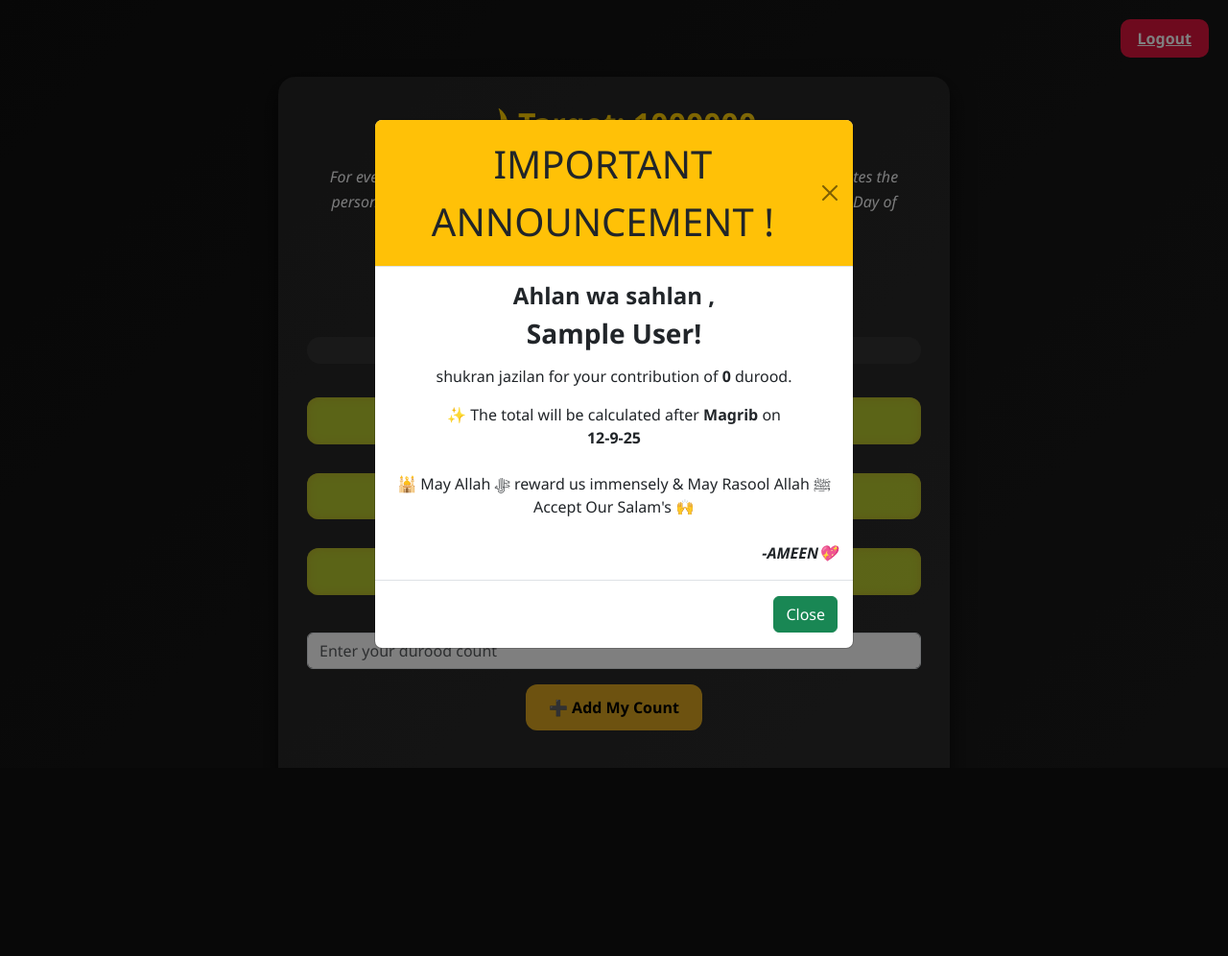
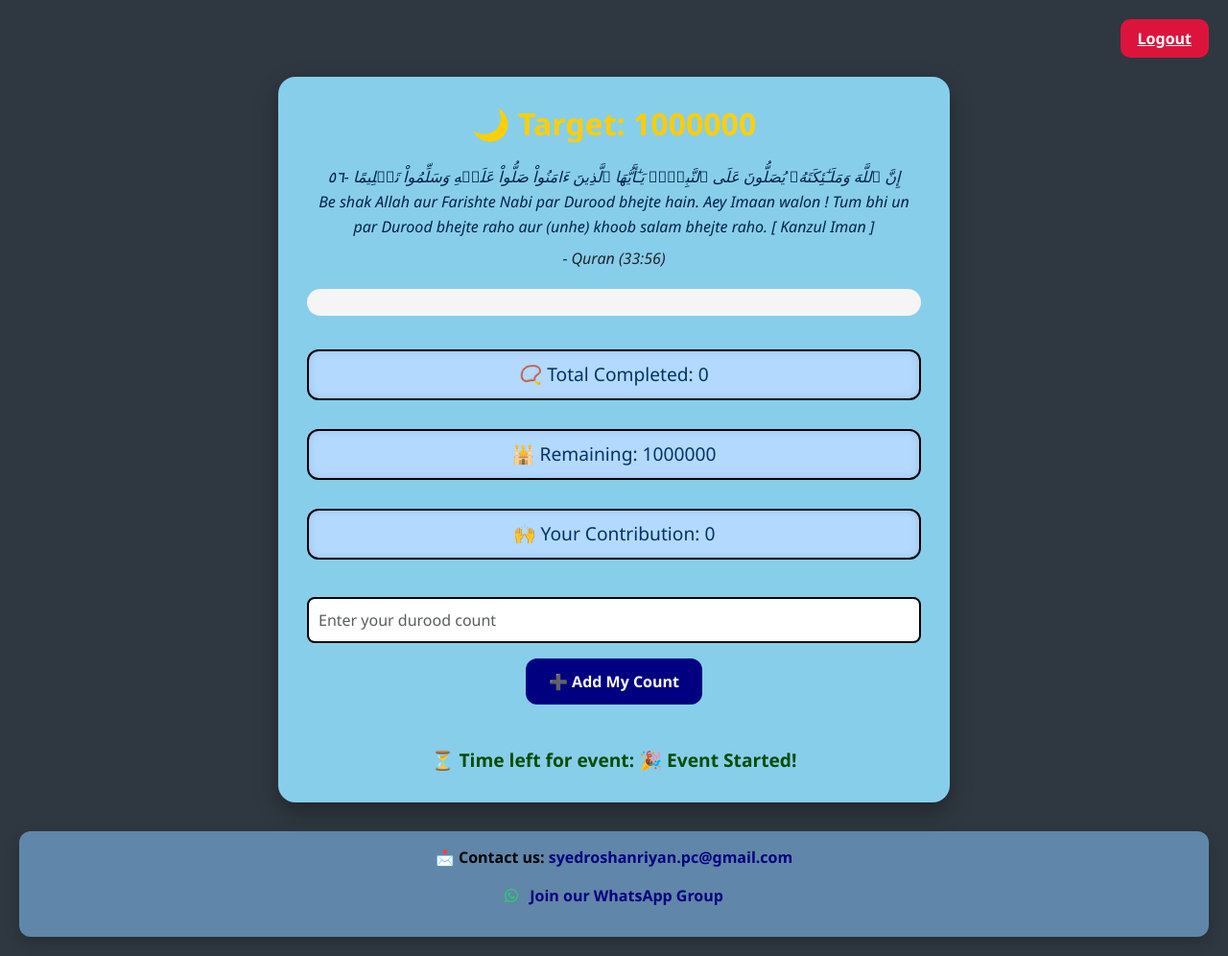
Before and after one commit to syedroshanriyan-pc/durood_counter, a Flask app: page / in a window 1280 px wide. Shown: the whole page at 96% size. Before the commit the page ends 800 px from the top, so only its background shows below. Run offline with Flask 3, Linux system fonts and the light colour scheme; the visitor is signed in with stand-in values (Sample User, id 1); data that the repository does not hold is empty.

Commit message:
index.html

```diff
--- a/durood_counter/templates/index.html
+++ b/durood_counter/templates/index.html
@@ -8,8 +8,8 @@
   <link href="https://cdnjs.cloudflare.com/ajax/libs/font-awesome/6.4.0/css/all.min.css" rel="stylesheet">
 <style>
   body {
-      background: linear-gradient(135deg, #0f0f0f, #1c1c1c);
-      color: #fff;
+    background: #2f3840; /* ✅ bluish white (AliceBlue) */
+    color: #000;
     font-family: "Segoe UI", Tahoma, Geneva, Verdana, sans-serif;
     text-align: center;
     padding: 20px;
@@ -21,8 +21,10 @@
   }
   .logout-btn:hover { background: #e60000; transform: scale(1.05); }
   .card {
-      background: rgba(255, 255, 255, 0.08); border: none; border-radius: 18px;
-      box-shadow: 0px 10px 25px rgba(0,0,0,0.6); padding: 30px; max-width: 700px; margin: auto;
+    background: skyblue; /* ✅ sky blue card background */
+    border: none; border-radius: 18px;
+    box-shadow: 0px 10px 25px rgba(0,0,0,0.3);
+    padding: 30px; max-width: 700px; margin: auto;
   }
   .glitter-text {
     font-size: 2rem; font-weight: bold;
@@ -30,31 +32,72 @@
     -webkit-background-clip: text; -webkit-text-fill-color: transparent;
     background-size: 300% auto; animation: shimmer 3s linear infinite;
   }
-    @keyframes shimmer { 0% { background-position: 0% 50%; } 100% { background-position: 100% 50%; } }
-    .progress { height: 28px; border-radius: 20px; overflow: hidden; background-color: #333; margin: 20px 0; }
+  @keyframes shimmer {
+    0% { background-position: 0% 50%; }
+    100% { background-position: 100% 50%; }
+  }
+
+  .progress {
+    height: 28px;
+    border-radius: 20px;
+    overflow: hidden;
+    background-color: #f5f5f5;
+    margin: 20px 0;
+  }
   .progress-bar {
-      background: linear-gradient(90deg, #ffd700, #ffcc00, #ffc107);
-      font-weight: bold; color: #000; text-shadow: 1px 1px 2px rgba(255,255,255,0.6);
+    background: #d1e231; /* pear green */
+    font-weight: bold;
+    color: #000;
+    text-shadow: 1px 1px 2px rgba(255, 255, 255, 0.6);
     animation: glow 2s infinite alternate;
   }
-    @keyframes glow { from { box-shadow: 0 0 5px gold; } to { box-shadow: 0 0 20px goldenrod; } }
-    .count-box { font-size: 1.2rem; margin: 15px 0; padding: 10px; border-radius: 12px;
-      background: rgba(225, 248, 50, 0.774); box-shadow: inset 0 0 8px rgba(186, 165, 43, 0.763); }
+  @keyframes glow {
+    from { box-shadow: 0 0 6px #cddc39; }
+    to   { box-shadow: 0 0 18px #9acd32; }
+  }
+
+  .count-box {
+    font-size: 1.2rem; margin: 15px 0; padding: 10px; border-radius: 12px;
+    background: #b3d9ff; /* pale blue */
+    color: #003366;
+    box-shadow: inset 0 0 8px rgba(0, 0, 0, 0.1);
+    border: 2px solid black;
+  }
   .btn-custom {
-      background: goldenrod; border: none; color: #000; font-weight: bold;
+    background: navy;
+    border: none; color: #fff; font-weight: bold;
     padding: 12px 24px; border-radius: 12px; transition: 0.3s;
   }
-    .btn-custom:hover { background: gold; transform: scale(1.05); }
-    .timer { font-size: 1rem; margin-top: 20px; color: #ddd; }
-    footer { margin-top: 40px; padding: 15px; background: rgba(255, 255, 255, 0.05); border-radius: 12px; }
-    footer a { color: #25D366; font-weight: bold; text-decoration: none; margin-left: 6px; }
+  .btn-custom:hover { background: #000080; transform: scale(1.05); }
+
+  input[name="count"] {
+    background: #fff;
+    border: 2px solid black !important;
+    border-radius: 8px;
+    padding: 10px;
+  }
+
+  footer {
+    margin-top: 30px;
+    padding: 15px;
+    background: rgba(105, 148, 187, 0.85);
+    border-radius: 12px;
+    box-shadow: 0 6px 15px rgba(0,0,0,0.2);
+    text-align: center;
+  }
+  footer a {
+    color: navy;
+    font-weight: bold;
+    text-decoration: none;
+  }
   footer a:hover { text-decoration: underline; }
-    @media (max-width: 768px) {
-      body { padding: 10px; } .card { padding: 20px; width: 100%; }
-      .glitter-text { font-size: 1.5rem; } h3 { font-size: 1.2rem; }
-      .count-box { font-size: 1rem; padding: 8px; }
-      .progress { height: 22px; } .btn-custom { width: 100%; }
-      footer { font-size: 0.85rem; }
+  footer .fa-whatsapp { color: #25D366; margin-right: 8px; }
+
+  .timer {
+    font-size: 1.2rem;
+    font-weight: bold;
+    margin-top: 20px;
+    color: #004d00;
   }
 </style>
 </head>
@@ -65,12 +108,11 @@
 
   <div class="card">
     <h1 class="glitter-text">🌙 Target: {{ target }}</h1>
-    <h6 class="mt-3 mb-4 text-light" style="line-height:1.6; font-style: italic;">
-      For every Durood recited, Allah sends ten blessings, erases ten sins,
-      and elevates the person's rank ten times, and results in the nearness
-      of the Prophet ﷺ on the Day of Judgment.
+    <h6 class="mt-3 mb-2" style="line-height:1.6; font-style: italic; color:#002147;">
+      إِنَّ ٱللَّهَ وَمَلَـٰٓئِكَتَهُۥ يُصَلُّونَ عَلَى ٱلنَّبِىِّۚ يَـٰٓأَيُّهَا ٱلَّذِينَ ءَامَنُواْ صَلُّواْ عَلَيۡهِ وَسَلِّمُواْ تَسۡلِيمًا -٥٦  <br> Be shak Allah aur Farishte Nabi par Durood bhejte hain. Aey Imaan walon ! Tum bhi un par Durood bhejte raho aur (unhe) khoob salam bhejte raho.<span style="font-weight: 200;"><i> [ Kanzul Iman ] </i></span>
     </h6>
-    <h3 class="mb-4">Welcome, {{ session.fullname }}</h3>
+          <em>- Quran (33:56)</em>
+
 
     <div class="progress">
       <div class="progress-bar" role="progressbar"
@@ -79,9 +121,9 @@
       </div>
     </div>
 
-    <div class="count-box">📿 Total Completed: <span class="gold-text">{{ total }}</span></div>
-    <div class="count-box">🕌 Remaining: <span class="gold-text">{{ remaining }}</span></div>
-    <div class="count-box">🙌 Your Contribution: <span class="gold-text">{{ my_total }}</span></div>
+    <div class="count-box">📿 Total Completed: <span>{{ total }}</span></div>
+    <div class="count-box">🕌 Remaining: <span>{{ remaining }}</span></div>
+    <div class="count-box">🙌 Your Contribution: <span>{{ my_total }}</span></div>
 
     <form method="POST" action="/add" class="my-4">
       <input type="number" name="count" placeholder="Enter your durood count" required class="form-control mb-3">
@@ -92,36 +134,11 @@
   </div>
 
   <footer>
-    <p>📩 Contact us: <a href="mailto:syedroshanriyan.pc@gmail.com">syedroshanriyan.pc@gmail.com</a></p>
+    <p>📩 <b>Contact us:  </b> <a href=" mailto:syedroshanriyan.pc@gmail.com">syedroshanriyan.pc@gmail.com</a></p>
     <p><i class="fab fa-whatsapp"></i>
       <a href="https://chat.whatsapp.com/DH7lRFHXKcm1akcRmWUq5U?mode=ac_t" target="_blank">Join our WhatsApp Group</a>
     </p>
   </footer>
-
-  <!-- 🎉 Thank You Modal -->
-  <div class="modal fade" id="thankYouModal" tabindex="-1" aria-hidden="true">
-    <div class="modal-dialog modal-dialog-centered">
-      <div class="modal-content text-dark">
-        <div class="modal-header bg-warning justify-content-center">
-  <h1 class="modal-title w-100 text-center"> IMPORTANT ANNOUNCEMENT !</h1>
-          <button type="button" class="btn-close" data-bs-dismiss="modal"></button>
-        </div>
-        <div class="modal-body text-center">
-          <h4 class="fw-bold">Ahlan wa sahlan , </h4>
-          <h3 class="fw-bold">{{ session.fullname }}!</h3>
-          <p class="mt-3">shukran jazilan for your contribution of <b>{{ my_total }}</b> durood.</p>
-          <p>✨ The total will be calculated after <b>Magrib</b> on <br><b>12-9-25</b><br>
-              <br> 🕌 May Allah ﷻ reward us immensely & May Rasool Allah ﷺ Accept Our Salam's 🙌 </p>
-          <div class="text-end mt-4">
-           <em> <b>-AMEEN</b>💖</em>
-          </div>
-        </div>
-        <div class="modal-footer">
-          <button type="button" class="btn btn-success" data-bs-dismiss="modal">Close</button>
-        </div>
-      </div>
-    </div>
-  </div>
 
   <script src="https://cdn.jsdelivr.net/npm/bootstrap@5.3.0/dist/js/bootstrap.bundle.min.js"></script>
   <script>
@@ -139,12 +156,6 @@
       countdownEl.innerHTML = `${days}d ${hours}h ${minutes}m ${seconds}s`;
     }
     setInterval(updateCountdown, 1000);
-
-    // Auto-show Thank You Modal
-    window.addEventListener("load", () => {
-      const myModal = new bootstrap.Modal(document.getElementById("thankYouModal"));
-      myModal.show();
-    });
   </script>
 </body>
 </html>
```
Lines whose indentation alone changed are shown as unchanged.
